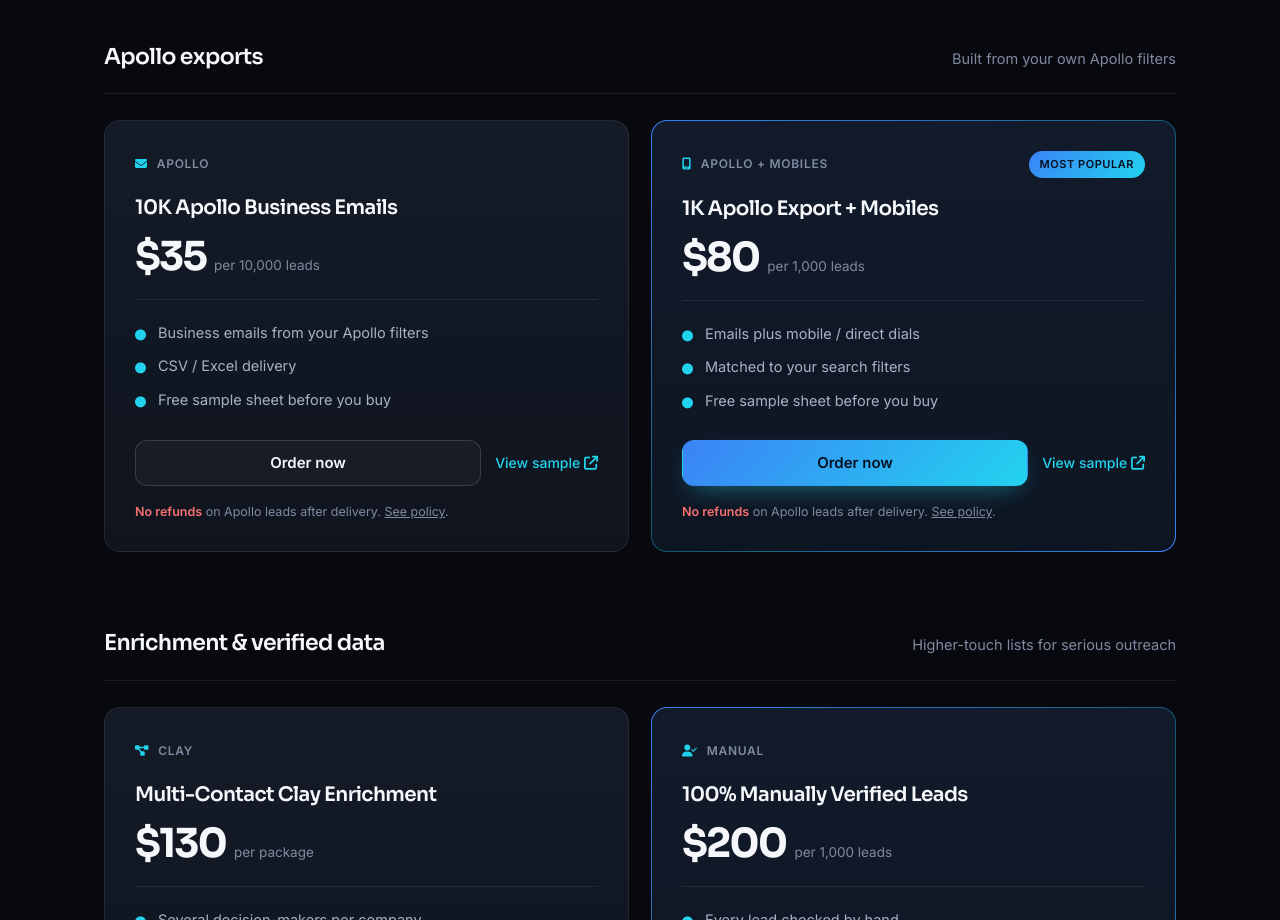
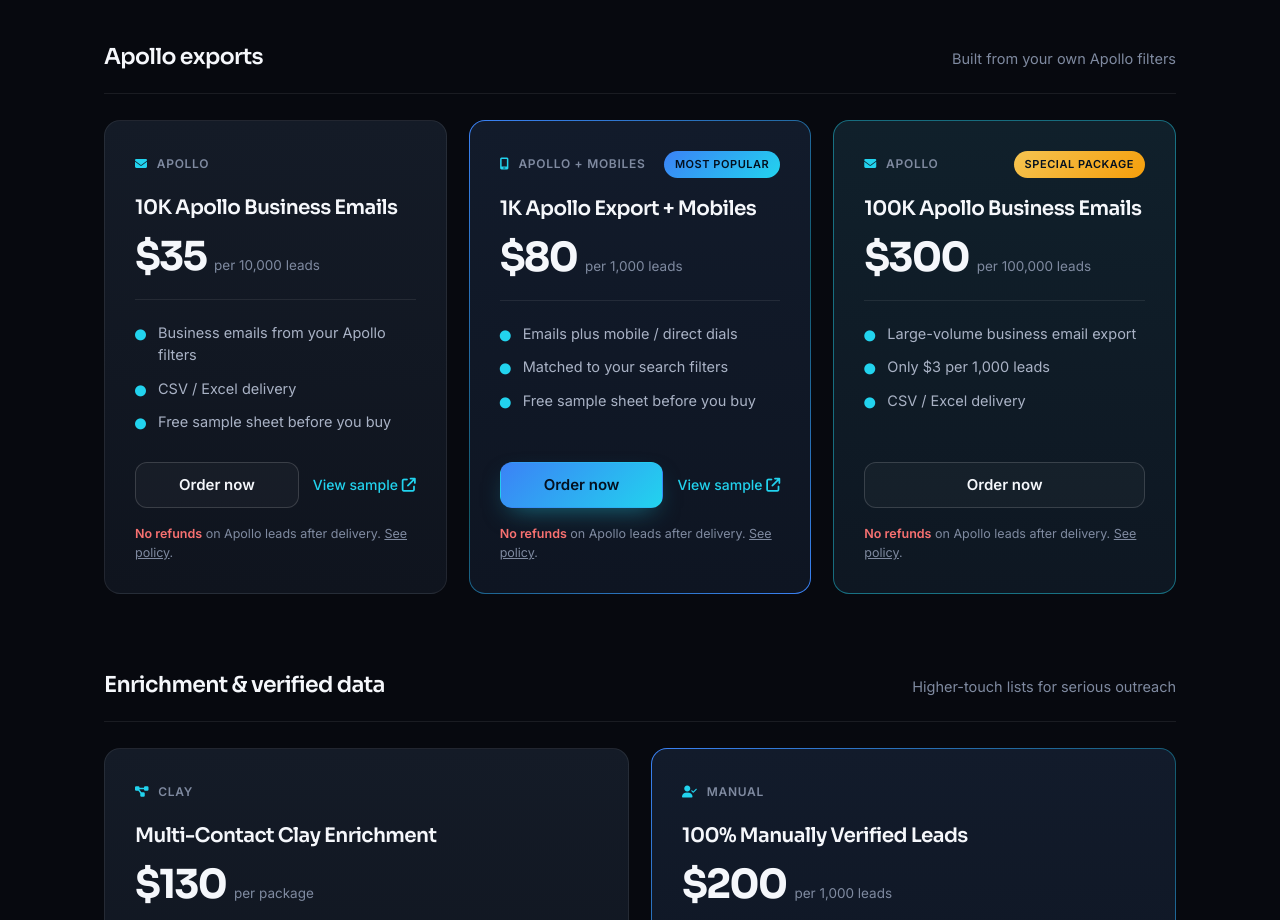
Before and after one commit to mehedi4upwork/lead-services, a plain HTML site: page index.html in a window 1280 px wide. Shown: the part 1160-2080 px from the top of the page. Drawn offline with Linux system fonts and the light colour scheme.

Commit message:
Add 100K Apollo Business Emails special package (00)
Co-Authored-By: Claude Sonnet 5.5 <noreply@anthropic.com>
Claude-Session: https://claude.ai/code/session_01Quw8azerTM6zja7tU1JPGC

```diff
--- a/index.html
+++ b/index.html
@@ -26,7 +26,7 @@
     <link href="https://fonts.googleapis.com/css2?family=Inter:wght@400;500;600&amp;family=Sora:wght@500;600;700&amp;display=swap" rel="stylesheet">
     <link rel="stylesheet" href="https://cdnjs.cloudflare.com/ajax/libs/font-awesome/6.4.0/css/all.min.css" media="print" onload="this.media='all'">
     <noscript><link rel="stylesheet" href="https://cdnjs.cloudflare.com/ajax/libs/font-awesome/6.4.0/css/all.min.css"></noscript>
-    <link rel="stylesheet" href="style.css?v=10">
+    <link rel="stylesheet" href="style.css?v=11">
 
     <!-- Structured data -->
     <script type="application/ld+json">
@@ -69,7 +69,7 @@
 
 <section class="section" id="services"><div class="container">
 <div class="section-head"><div class="eyebrow">Services</div><h2>Simple, transparent pricing</h2><p>Pick a service, see a free sample, and order by email. No accounts, no hidden fees.</p></div>
-<div class="group"><div class="group-head"><h3>Apollo exports</h3><p>Built from your own Apollo filters</p></div><div class="grid g2"><article class="card">
+<div class="group"><div class="group-head"><h3>Apollo exports</h3><p>Built from your own Apollo filters</p></div><div class="grid g3"><article class="card">
 <div class="card-head"><span class="tag"><i class="fa-solid fa-envelope" aria-hidden="true"></i> Apollo</span></div>
 <h3>10K Apollo Business Emails</h3>
 <div class="price"><span class="amount">$35</span><span class="per">per 10,000 leads</span></div>
@@ -81,6 +81,12 @@
 <div class="price"><span class="amount">$80</span><span class="per">per 1,000 leads</span></div>
 <ul class="features"><li><i class="fa-solid fa-circle" aria-hidden="true"></i><span>Emails plus mobile / direct dials</span></li><li><i class="fa-solid fa-circle" aria-hidden="true"></i><span>Matched to your search filters</span></li><li><i class="fa-solid fa-circle" aria-hidden="true"></i><span>Free sample sheet before you buy</span></li></ul>
 <div class="card-foot"><a class="btn btn-primary" href="https://wa.me/8801728471484?text=Hello%2C%20I%27m%20interested%20in%3A%201K%20Apollo%20Export%20%2B%20Mobiles%20%28%2480%29" target="_blank" rel="noopener" data-service="1K Apollo Export + Mobiles ($80)">Order now</a><a class="sample" href="https://docs.google.com/spreadsheets/d/1dx69_n-OTe4rUTmd6L4pI5xnXWf7ERDtQEXid9Db978/edit?gid=0#gid=0" target="_blank" rel="noopener">View sample <i class="fa-solid fa-arrow-up-right-from-square" aria-hidden="true"></i></a></div><p class="note"><span class="no">No refunds</span> on Apollo leads after delivery. <a href="terms.html#refunds" style="text-decoration:underline">See policy</a>.</p>
+</article><article class="card special">
+<div class="card-head"><span class="tag"><i class="fa-solid fa-envelope" aria-hidden="true"></i> Apollo</span><span class="pop">Special package</span></div>
+<h3>100K Apollo Business Emails</h3>
+<div class="price"><span class="amount">$300</span><span class="per">per 100,000 leads</span></div>
+<ul class="features"><li><i class="fa-solid fa-circle" aria-hidden="true"></i><span>Large-volume business email export</span></li><li><i class="fa-solid fa-circle" aria-hidden="true"></i><span>Only $3 per 1,000 leads</span></li><li><i class="fa-solid fa-circle" aria-hidden="true"></i><span>CSV / Excel delivery</span></li></ul>
+<div class="card-foot"><a class="btn btn-outline" href="https://wa.me/8801728471484?text=Hello%2C%20I%27m%20interested%20in%3A%20100K%20Apollo%20Business%20Emails%20%28%24300%29" target="_blank" rel="noopener" data-service="100K Apollo Business Emails ($300)">Order now</a></div><p class="note"><span class="no">No refunds</span> on Apollo leads after delivery. <a href="terms.html#refunds" style="text-decoration:underline">See policy</a>.</p>
 </article></div></div>
 <div class="group"><div class="group-head"><h3>Enrichment &amp; verified data</h3><p>Higher-touch lists for serious outreach</p></div><div class="grid g2"><article class="card">
 <div class="card-head"><span class="tag"><i class="fa-solid fa-diagram-project" aria-hidden="true"></i> Clay</span></div>
--- a/style.css
+++ b/style.css
@@ -364,3 +364,6 @@ footer ul a:hover { color: var(--accent-2); }
 .order-notes { display: grid; grid-template-columns: 1fr 1fr; gap: 56px; align-items: start; }
 .order-notes .block + .block { margin-top: 0; }
 @media (max-width: 860px) { .contact-cards, .order-notes { grid-template-columns: 1fr; gap: 28px; } }
+
+.card.special { border-color: rgba(34, 211, 238, 0.45); background: linear-gradient(180deg, #10202b, #0e1722); }
+.card.special .pop { background: linear-gradient(135deg, #f5c451, #f59e0b); }
```
Also changed, not shown: privacy.html (+1 -1 lines), terms.html (+1 -1 lines).
